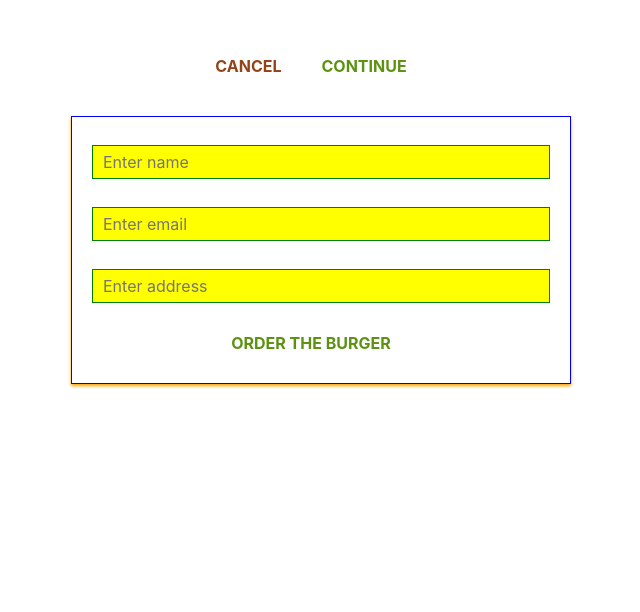
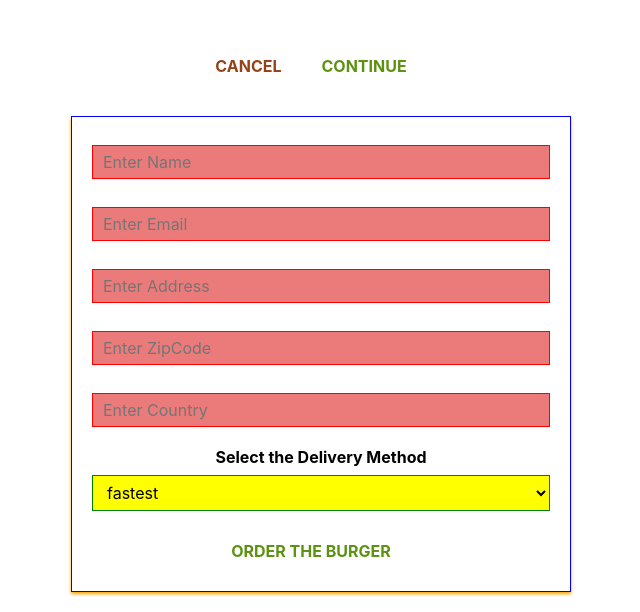
Before and after one commit to santhoshravi98/BurgerApplication, a React (Create React App) app: page /checkout/contact-data in a window 1280 px wide. Shown: the part 696-1308 px from the top of the page, without its empty margins (319-959 px from the left). Before the commit the page ends 1100 px from the top, so only its background shows below. Built offline with nearby package versions, Linux system fonts and the light colour scheme.

Commit message:
"Added Validation"

```diff
--- a/src/Components/UI/Input/Input.js
+++ b/src/Components/UI/Input/Input.js
@@ -1,20 +1,37 @@
 import React from "react";
 import css from '../Input/Input.module.css'
 const Input = (props) => {
+  let cssArray = [];
+  cssArray.push(css.InputElement);
+  if(!props.ShowValidationError)
+  {
+    cssArray.push(css.invalid);
+  }
   let inputElement = null;
   switch (props.inputtype) {
     case "input":
-      inputElement = <input className={css.InputElement} {...props}/>;
+      inputElement = <input className={cssArray.join(' ')} {...props.elementConfig} value={props.value} onChange={props.changed}/>;
       break;
     case "textarea":
-      inputElement = <textarea className={css.InputElement} {...props}/>;
+      inputElement = <textarea className={cssArray.join(' ')} {...props.elementConfig} value={props.value} onChange={props.changed}/>;
+      break;
+      case "select":
+      inputElement = (
+      <select className={css.InputElement} value={props.value} onChange={props.changed}>
+        {props.elementConfig.options.map((ite) => {
+          return <option key={ite.value} value={ite.value}>
+            {ite.displayValue}
+          </option>
+        })}
+        </select>
+      )
       break;
       default:
-          inputElement = <input className={css.InputElement} {...props}/>
+          inputElement = <input className={css.InputElement} {...props.elementConfig} value={props.value}/>
   }
   return (
     <div className={css.Input}>
-      <lable className={css.Label}> {props.label} </lable>
+      <label className={css.Label}> {props.label} </label>
       {inputElement}
     </div>
   );
--- a/src/Components/UI/Input/Input.module.css
+++ b/src/Components/UI/Input/Input.module.css
@@ -22,5 +22,11 @@ box-sizing: border-box;
 }
 .InputElement:focus {
 outline: none;
-background-color: hotpink;
+background-color: rgb(128, 241, 128);
 }
+
+.invalid
+{
+  border:1px solid red;
+  background-color: rgb(235, 123, 123);
+}
--- a/src/Containers/Checkout/ContactData/ContactData.js
+++ b/src/Containers/Checkout/ContactData/ContactData.js
@@ -8,14 +8,93 @@ import Input from '../../../Components/UI/Input/Input'
 
 class ContactData extends Component {
   state = {
-    name: "",
-    email: "",
-    address: {
-      street: "",
-      city: "",
+    orderForm:{
+      name:{
+        elementType:'input',
+        elementConfig:{
+          type:'text',
+          placeholder:'Enter Name'
+        },
+        value:'',
+        validationRules:{
+          required:true
+        },
+        validationPassed : false
+      },
+      Email:{
+        elementType:'input',
+        elementConfig:{
+          type:'text',
+          placeholder:'Enter Email'
+        },
+        value:'',
+        validationRules:{
+          required:true
+        },
+        validationPassed : false
+      },
+      Address:{
+        elementType:'input',
+        elementConfig:{
+          type:'text',
+          placeholder:'Enter Address'
+        },
+        value:'',
+        validationRules:{
+          required:true
+        },
+        validationPassed : false
+      },
+      Zip:{
+        elementType:'input',
+        elementConfig:{
+          type:'text',
+          placeholder:'Enter ZipCode'
+        },
+        value:'',
+        validationRules:{
+          length:5
+        },
+        validationPassed : false
+      },
+      Country:{
+        elementType:'input',
+        elementConfig:{
+          type:'text',
+          placeholder:'Enter Country'
+        },
+        value:'',
+        validationRules:{
+          required:true
+        },
+        validationPassed : false
+      },
+      Delivery:{
+        elementType:'select',
+        elementConfig:{
+          label:'Select the Delivery Method',
+         options:[
+           {value:'fastest',displayValue:'fastest'},
+           {value:'cheapest',displayValue:'cheapest'}
+         ]
+        },
+        value:''
+      },
     },
     showLoadingModal: false,
   };
+
+  checkValidation = (value,rule) => {
+    let validationPassed = false;
+    if(rule.required && value.trim() !== '')
+    validationPassed = true;
+
+    else if(rule.length === 5 && value.length === 5)
+    validationPassed = true;
+
+    return validationPassed;
+  }
+
   buttonClickedHandler = (event) => {
     event.preventDefault();
     this.setState({
@@ -28,15 +107,17 @@ class ContactData extends Component {
         });
     return;
     }
+    let customerInfo = {};
+    for(let info in this.state.orderForm)
+    {
+      customerInfo[info] = this.state.orderForm[info].value;
+    }
     let postData = {
       ingredients: this.props.ingredients,
       price: this.props.totalPrice,
-      customer: {
-        name: "KIRAN POLLARD",
-        age: "17",
-        address: "sample address - POLLARD",
-      },
+      customer: customerInfo,
     };
+    console.log(postData);
     Axios.post("/orders.json", postData)
       .then((response) => {
         this.setState({
@@ -54,32 +135,48 @@ class ContactData extends Component {
         console.log("Data post error");
       });
   };
+  onChangeHandler = (event,id) => {
+    //console.log(event.target.value);
+    const formData = {
+      ...this.state.orderForm
+    }
+    const selectedOrderForm = {
+      ...formData[id]
+    };
+   selectedOrderForm.value = event.target.value;
+   selectedOrderForm.validationPassed = this.checkValidation(selectedOrderForm.value,selectedOrderForm.validationRules);
+   formData[id] = selectedOrderForm;
+   this.setState({
+     orderForm : formData
+   });
+   console.log(formData);
+  }
   render() {
     let dynamicDiv = null;
+    let inputElementsArray = [];
+    for(let i in this.state.orderForm)
+    {
+      inputElementsArray.push({
+        id:i,
+        configuration:this.state.orderForm[i]
+      });
+    }
     if (!this.state.showLoadingModal) {
       dynamicDiv = (
-        <form>
-          <Input
-           inputtype="input"
-            type="text"
-            name="name"
-            placeholder="Enter name"
-          />
-          <Input
-          inputtype="input"
-            type="email"
-            name="name"
-            placeholder="Enter email"
-          />
-          <Input
-          inputtype="input"
-            type="text"
-            name="name"
-            placeholder="Enter address"
-          />
+        <form onSubmit = {this.buttonClickedHandler}>
+          {inputElementsArray.map((iterator) => {
+           return <Input
+            key={iterator.id}
+            inputtype = {iterator.configuration.elementType}
+            value={iterator.configuration.value}
+            elementConfig={iterator.configuration.elementConfig}
+            label={iterator.configuration.elementConfig.label}
+            ShowValidationError = {iterator.configuration.validationPassed}
+            changed={(event) => this.onChangeHandler(event,iterator.id)}
+            />
+          })}
           <Button
             buttonType="Success"
-            buttonClickMethod={this.buttonClickedHandler}
           >
             ORDER THE BURGER
           </Button>
```
